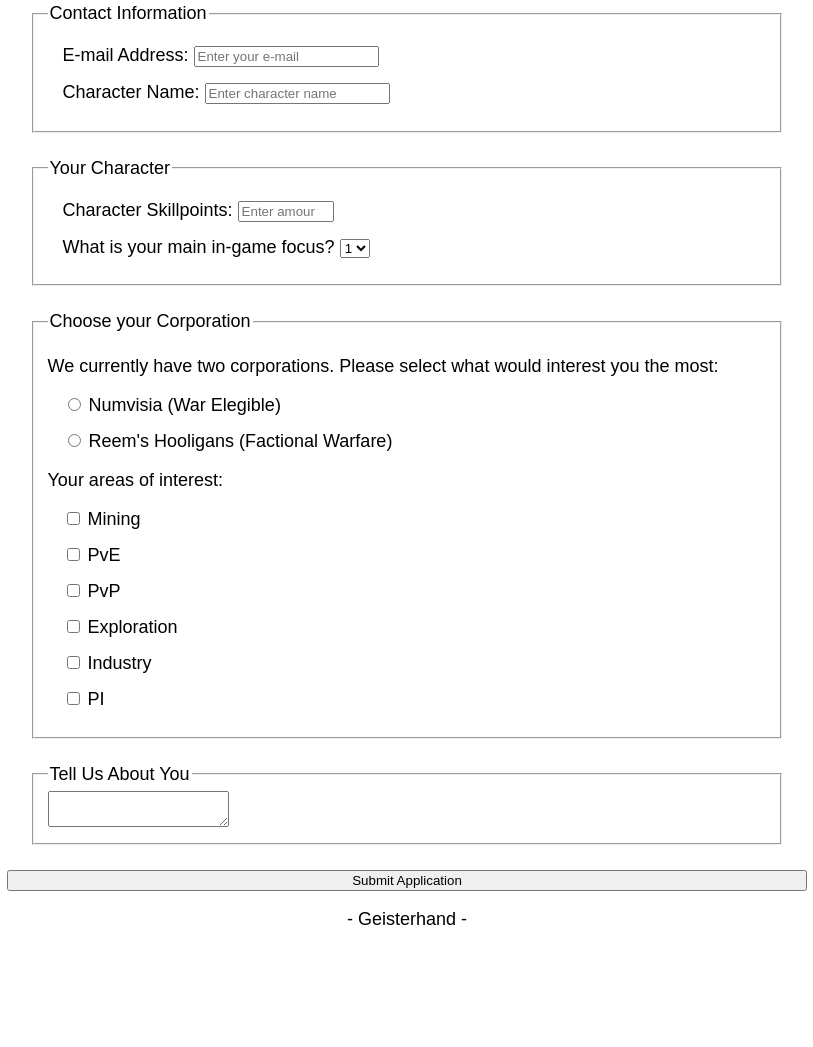
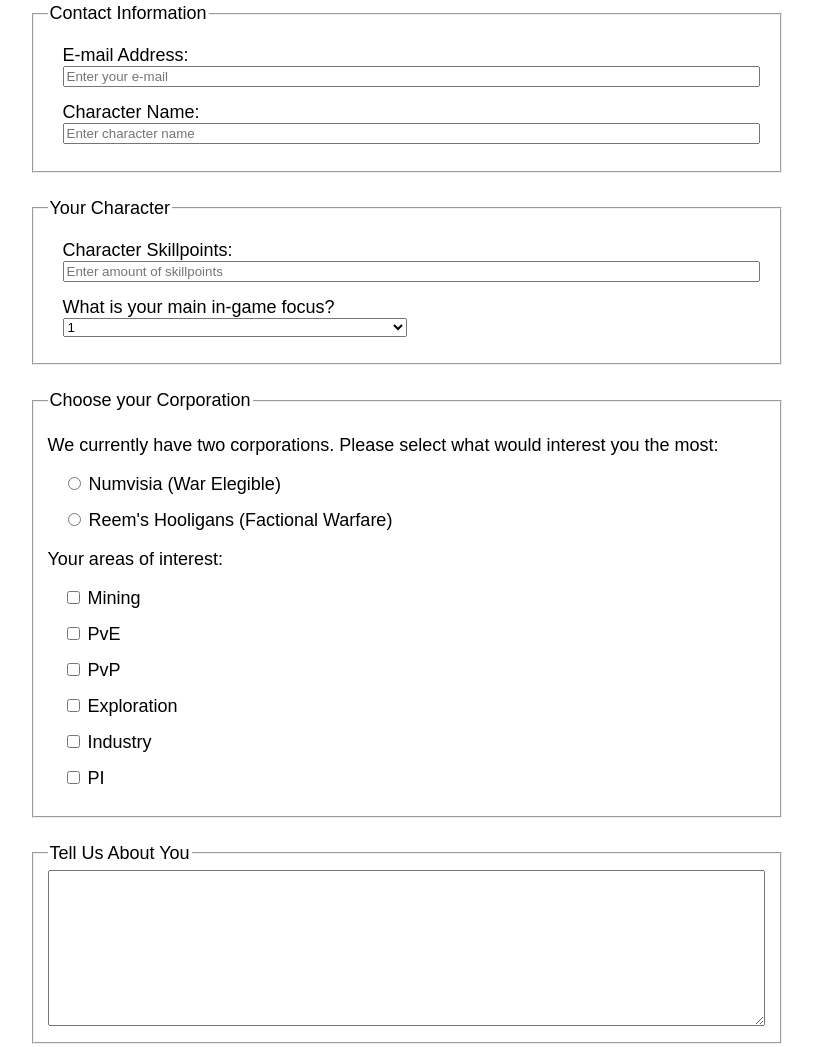
Before and after one commit to dieGeisterhand/recruitment-form, a plain HTML site: page index.html in a window 1280 px wide. Shown: the part 238-1285 px from the top of the page, without its empty margins (233-1046 px from the left). Before the commit the page ends 1186 px from the top, so only its background shows below. Drawn offline with Linux system fonts and the light colour scheme.

Commit message:
adding more styles

```diff
--- a/css/style.css
+++ b/css/style.css
@@ -13,8 +13,6 @@ label {
   margin: 15px;
 }
 
-input{}
-
 footer {
   text-align: center;
 }
@@ -26,6 +24,27 @@ fieldset {
 input[type="submit"] {
   display: block;
   margin: 0 auto;
+}
+
+input[type="email"] {
+  display: block;
+  width: 100%;
+}
+
+input[type="text"] {
+  display: block;
+  width: 100%;
+}
+
+input[type="number"]{
+  display: block;
+  width: 100%;
+}
+
+
+select{
+  display: block;
+  width: 50%;
 }
 
 #title {
@@ -43,6 +62,13 @@ input[type="submit"] {
   max-width: 800px;
 }
 
+textarea {
+  width: 99%;
+  height: 150px;
+  min-height: 150px;
+  resize:vertical;
+}
+
 .submit {
   width: 100%;
 }
--- a/index.html
+++ b/index.html
@@ -67,10 +67,10 @@
 
       <fieldset>
         <legend>Tell Us About You</legend>
-        <textarea></textarea>
+        <textarea id="bio"></textarea>
       </fieldset>
 
-      <input id="submit" class="submit" type="submit" value="Submit Application" rows="10" cols="10" />
+      <input id="submit" type="submit" value="Submit Application" />
 
     </form>
 
```
Also changed, not shown: assets/bg.jpg (added).
